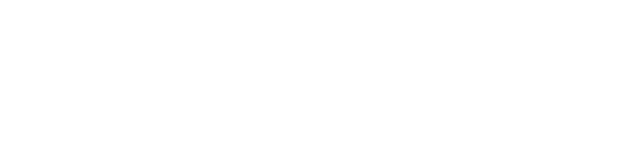
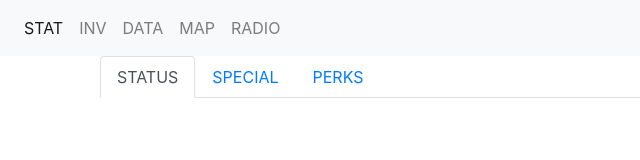
Before and after one commit to gwalrod/Pipboy, a plain HTML site: page index.html in a window 1280 px wide. Shown: the whole page, without its empty margins (0-640 px from the left). Drawn offline with Linux system fonts and the light colour scheme.

Commit message:
pipboy 152pm

```diff
--- a/index.html
+++ b/index.html
@@ -8,13 +8,65 @@
     <meta name="viewport" content="width=device-width, initial-scale=1">
 
     <link rel="stylesheet" type="text/css" media="screen" href="css/bootstrap.min.css"/>
+    <link rel="stylesheet" href="css/pipboy.app.css" />
 </head>
     <body>
+        <nav class="navbar navbar-expand-lg navbar-light bg-light">
+            <button class="navbar-toggler" type="button" data-toggle="collapse" data-target="#navbarSupportedContent" aria-controls="navbarSupportedContent" aria-expanded="false" aria-label="Toggle navigation">
+                <span class="navbar-toggler-icon"></span>
+            </button>
 
+            <div class="collapse navbar-collapse" id="mainNavbar">
+                <ul class="navbar-nav mr-auto">
+                    <li class="nav-item active">
+                        <a class="nav-link" href="#">STAT </a>
+
+                    </li>
+                    <li class="nav-item ">
+                        <a class="nav-link" href="#">INV </a>
+
+                    </li>
+                    <li class="nav-item ">
+                        <a class="nav-link" href="#">DATA </a>
+
+                    </li>
+                    <li class="nav-item ">
+                        <a class="nav-link" href="#">MAP </a>
+
+                    </li>
+                    <li class="nav-item ">
+                        <a class="nav-link" href="#">RADIO </a>
+
+                    </li>
+                </ul>
+            </div>
+        </nav>
+
+        <div class="container">
+            <div class "row">
+                <div class="col-12">
+
+                    <ul class="nav nav-tabs" id="myTab" role="tablist">
+                        <li class="nav-item">
+                            <a class="nav-link active" id="status-tab" data-toggle="tab" href="#status" role="tab" aria-controls="status" aria-selected="true">STATUS</a>
+                        </li>
+                        <li class="nav-item">
+                            <a class="nav-link" id="special-tab" data-toggle="tab" href="#special" role="tab" aria-controls="profile" aria-selected="false">SPECIAL</a>
+                        </li>
+                        <li class="nav-item">
+                            <a class="nav-link" id="perks-tab" data-toggle="tab" href="#perks" role="tab" aria-controls="messages" aria-selected="false">PERKS</a>
+                        </li>
+                    </ul>
+
+
+                </div>
+            </div>
+        </div>
 
 
         <script src="js/jquery-3.3.1.min.js"></script>
         <script src="js/bootstrap.min.js"></script>
+        <script src="js/pipboy.app.js"></script>
 
     </body>
 </html>
```
Also changed, not shown: css/pipboy.app.css (added), js/pipboy.app.js (added).
